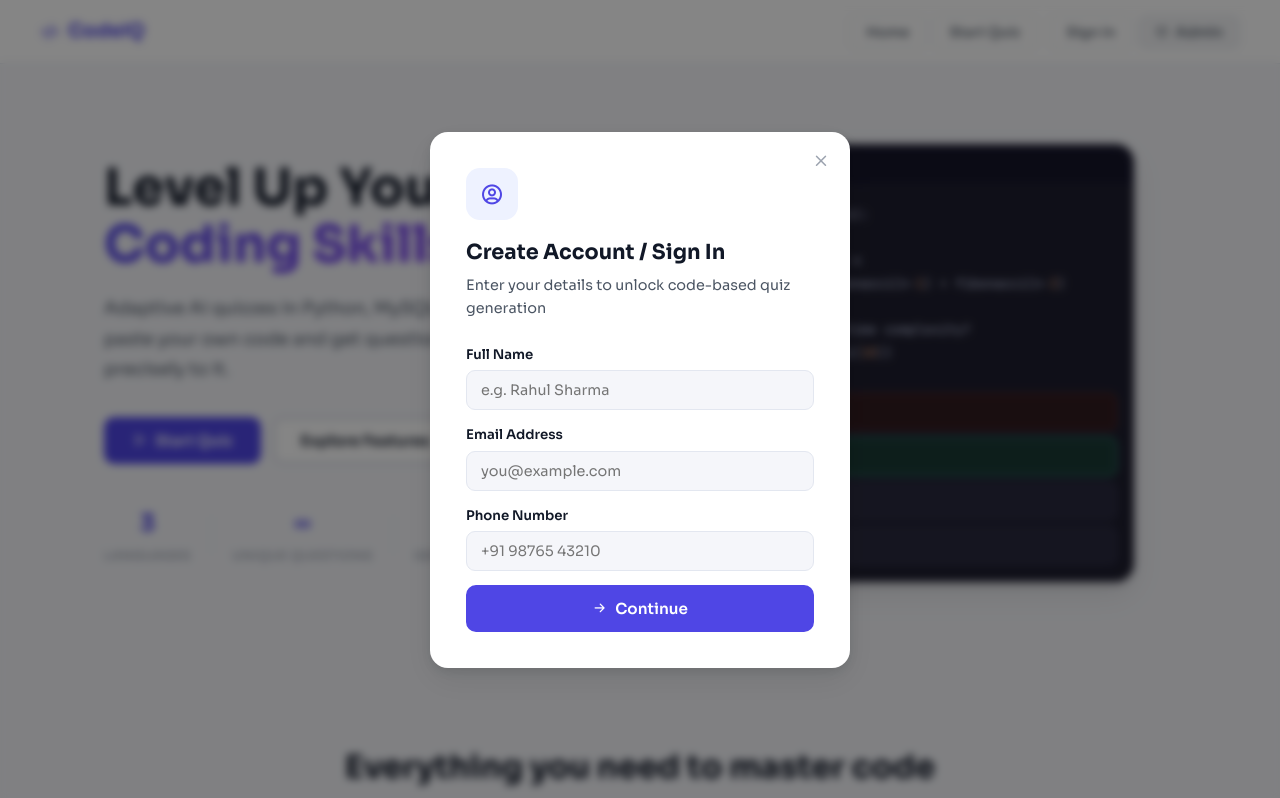
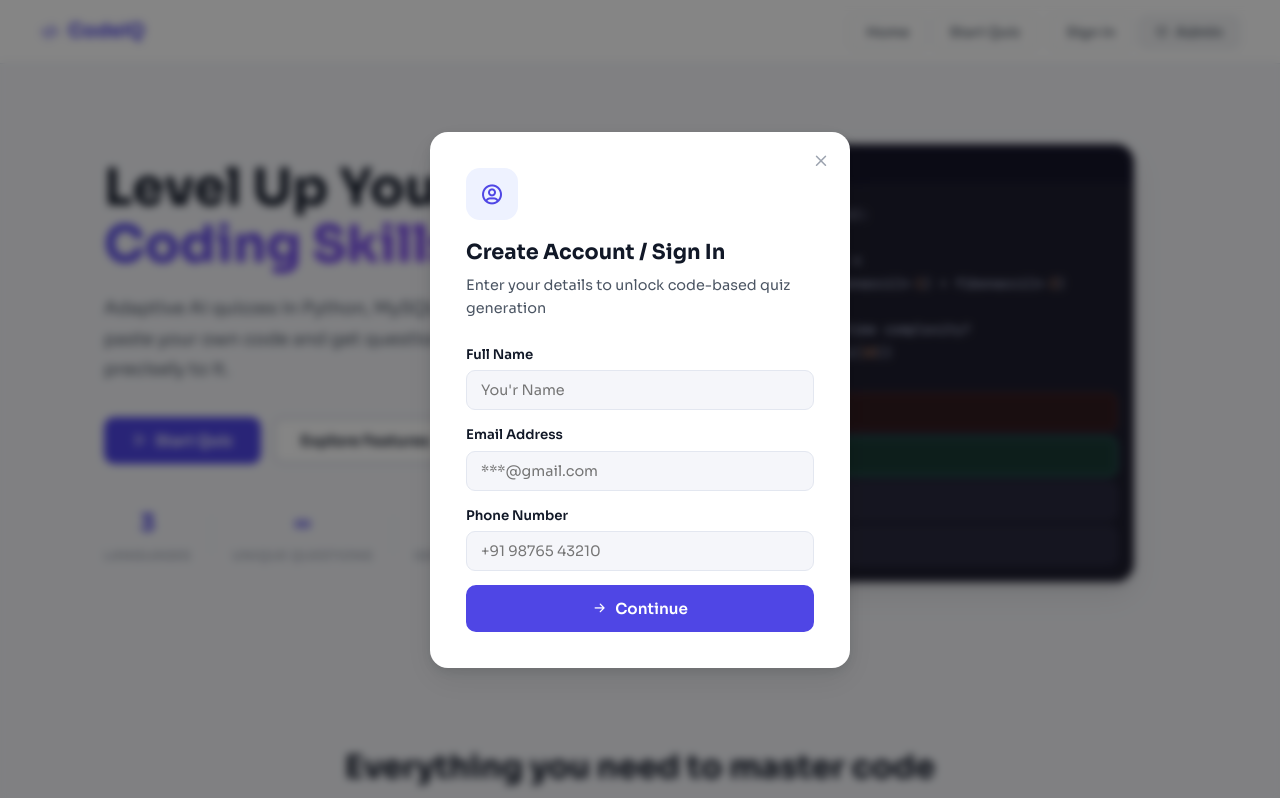
Before and after one commit to neven-mathew/codeiq, a website: page public/index.html in a window 1280 px wide. Both pictures are taken after a click on the button "Sign In". Shown: the top 798 px of the page. Drawn offline with Linux system fonts and the light colour scheme.

Commit message:
Update index.html

```diff
--- a/public/index.html
+++ b/public/index.html
@@ -380,11 +380,11 @@
     <div class="form-err hidden" id="user-err"></div>
     <div class="form-group">
       <label>Full Name</label>
-      <input type="text" id="u-name" placeholder="e.g. Rahul Sharma">
+      <input type="text" id="u-name"placeholder="You'r Name" >
     </div>
     <div class="form-group">
       <label>Email Address</label>
-      <input type="email" id="u-email" placeholder="you@example.com">
+      <input type="email" id="u-email" placeholder="***@gmail.com">
     </div>
     <div class="form-group">
       <label>Phone Number</label>
```
